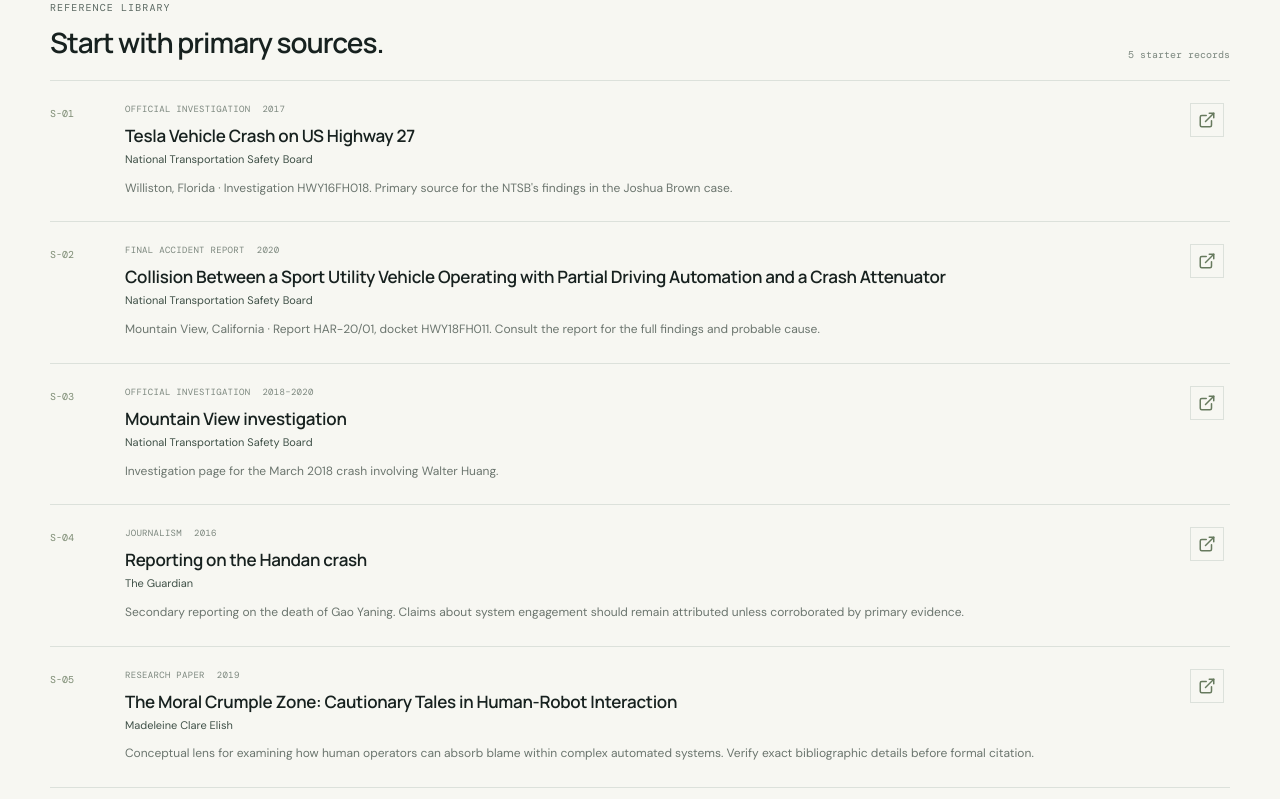
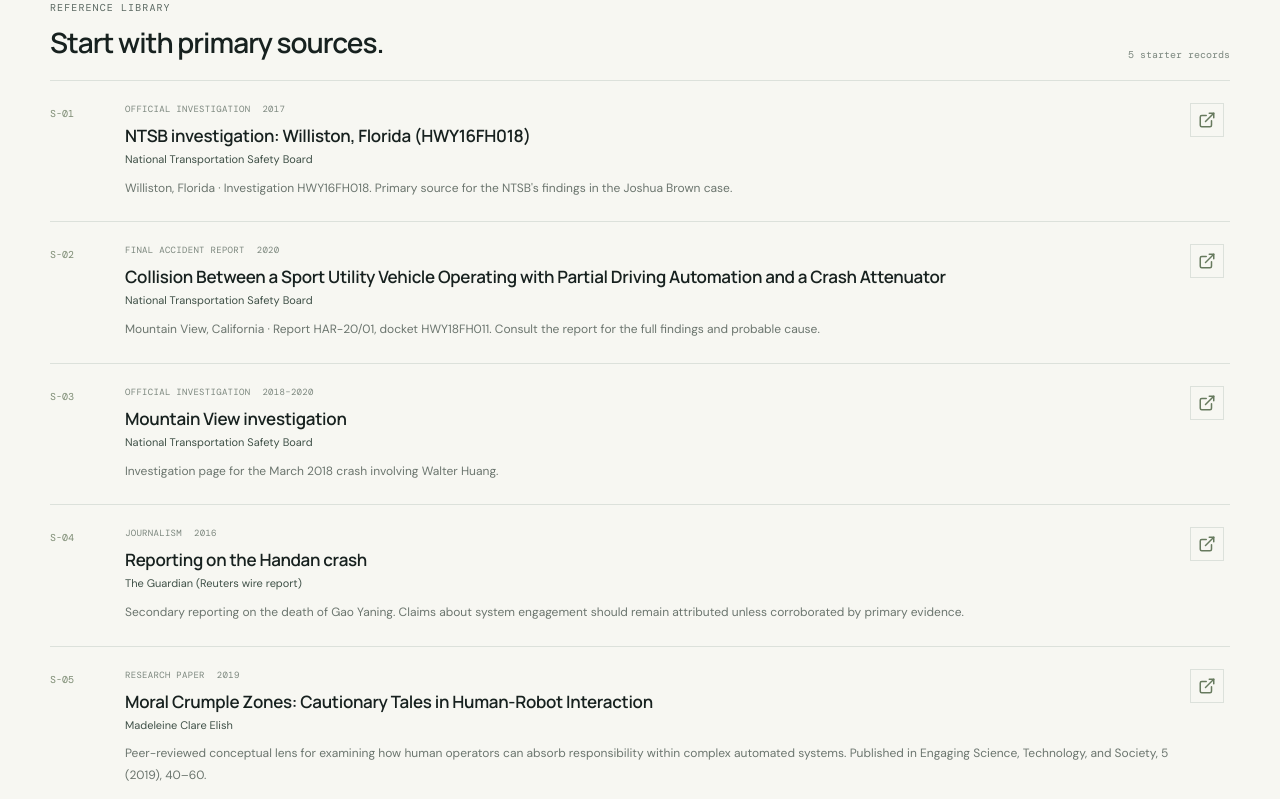
Before and after one commit to Uddeshya112/Ai-Ethics, a Next.js app: page /evidence in a window 1280 px wide. Shown: the part 980-1779 px from the top of the page. Built offline with nearby package versions, Linux system fonts and the light colour scheme.

Commit message:
fix: verify source metadata and attribution

```diff
--- a/app/evidence/page.tsx
+++ b/app/evidence/page.tsx
@@ -4,11 +4,11 @@
 export const metadata: Metadata = { title: "Evidence ledger", description: "Primary sources, claim classifications, and limitations for the Beyond Autopilot research project." };
 
 const sources = [
-  { id: "S-01", title: "Tesla Vehicle Crash on US Highway 27", publisher: "National Transportation Safety Board", year: "2017", type: "Official investigation", note: "Williston, Florida · Investigation HWY16FH018. Primary source for the NTSB's findings in the Joshua Brown case.", href: "https://www.ntsb.gov/investigations/Pages/hwy16fh018.aspx" },
+  { id: "S-01", title: "NTSB investigation: Williston, Florida (HWY16FH018)", publisher: "National Transportation Safety Board", year: "2017", type: "Official investigation", note: "Williston, Florida · Investigation HWY16FH018. Primary source for the NTSB's findings in the Joshua Brown case.", href: "https://www.ntsb.gov/investigations/Pages/hwy16fh018.aspx" },
   { id: "S-02", title: "Collision Between a Sport Utility Vehicle Operating with Partial Driving Automation and a Crash Attenuator", publisher: "National Transportation Safety Board", year: "2020", type: "Final accident report", note: "Mountain View, California · Report HAR-20/01, docket HWY18FH011. Consult the report for the full findings and probable cause.", href: "https://www.ntsb.gov/investigations/AccidentReports/Reports/HAR2001.pdf" },
   { id: "S-03", title: "Mountain View investigation", publisher: "National Transportation Safety Board", year: "2018–2020", type: "Official investigation", note: "Investigation page for the March 2018 crash involving Walter Huang.", href: "https://www.ntsb.gov/investigations/pages/HWY18FH011.aspx" },
-  { id: "S-04", title: "Reporting on the Handan crash", publisher: "The Guardian", year: "2016", type: "Journalism", note: "Secondary reporting on the death of Gao Yaning. Claims about system engagement should remain attributed unless corroborated by primary evidence.", href: "https://www.theguardian.com/technology/2016/sep/14/tesla-autopilot-china-crash" },
-  { id: "S-05", title: "The Moral Crumple Zone: Cautionary Tales in Human-Robot Interaction", publisher: "Madeleine Clare Elish", year: "2019", type: "Research paper", note: "Conceptual lens for examining how human operators can absorb blame within complex automated systems. Verify exact bibliographic details before formal citation.", href: "https://estsjournal.org/index.php/ests/article/view/260" },
+  { id: "S-04", title: "Reporting on the Handan crash", publisher: "The Guardian (Reuters wire report)", year: "2016", type: "Journalism", note: "Secondary reporting on the death of Gao Yaning. Claims about system engagement should remain attributed unless corroborated by primary evidence.", href: "https://www.theguardian.com/technology/2016/sep/14/tesla-fatal-crash-china-autopilot-gao-yaning" },
+  { id: "S-05", title: "Moral Crumple Zones: Cautionary Tales in Human-Robot Interaction", publisher: "Madeleine Clare Elish", year: "2019", type: "Research paper", note: "Peer-reviewed conceptual lens for examining how human operators can absorb responsibility within complex automated systems. Published in Engaging Science, Technology, and Society, 5 (2019), 40–60.", href: "https://estsjournal.org/index.php/ests/article/view/260" },
 ];
 
 const classes = [
```
